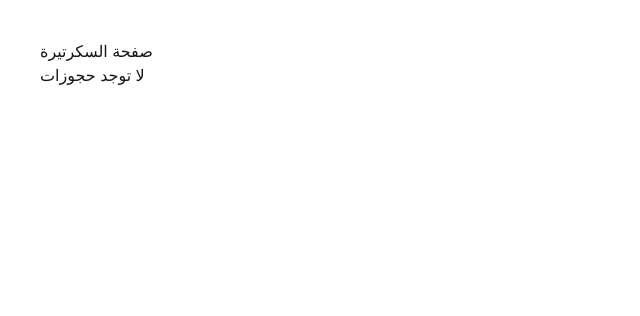
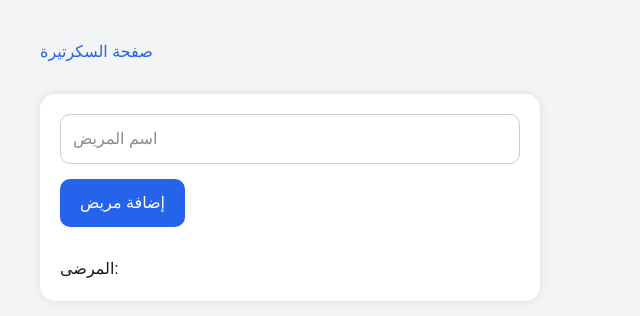
Before and after one commit to yaseenalqasim-ai/dentist-clinic, a Next.js app: page /secretary in a window 1280 px wide. Shown: the top 316 px of the page, without its empty margins (0-640 px from the left). Built offline with nearby package versions, Linux system fonts and the light colour scheme.

Commit message:
build secretary system

```diff
--- a/app/secretary/page.tsx
+++ b/app/secretary/page.tsx
@@ -1,43 +1,91 @@
 "use client";
 
-import { useEffect, useState } from "react";
+import { useState } from "react";
 
 export default function SecretaryPage() {
-  const [appointments, setAppointments] = useState<any[]>([]);
+  const [patients, setPatients] = useState<string[]>([]);
+  const [name, setName] = useState("");
 
-  useEffect(() => {
-    const data =
-      JSON.parse(localStorage.getItem("appointments") || "[]");
+  function addPatient() {
+    if (!name) return;
 
-    setAppointments(data);
-  }, []);
+    setPatients([...patients, name]);
+    setName("");
+  }
 
   return (
     <main
       style={{
         padding: "40px",
-        fontFamily: "Arial",
+        fontFamily: "sans-serif",
+        background: "#f3f4f6",
+        minHeight: "100vh",
       }}
     >
-      <h1>صفحة السكرتيرة</h1>
+      <h1
+        style={{
+          color: "#2563eb",
+          marginBottom: "30px",
+        }}
+      >
+        صفحة السكرتيرة
+      </h1>
 
-      {appointments.length === 0 ? (
-        <p>لا توجد حجوزات</p>
-      ) : (
-        appointments.map((item, index) => (
+      <div
+        style={{
+          background: "white",
+          padding: "20px",
+          borderRadius: "15px",
+          maxWidth: "500px",
+          boxShadow: "0 0 10px rgba(0,0,0,0.1)",
+        }}
+      >
+        <input
+          type="text"
+          placeholder="اسم المريض"
+          value={name}
+          onChange={(e) => setName(e.target.value)}
+          style={{
+            width: "100%",
+            padding: "12px",
+            marginBottom: "15px",
+            borderRadius: "10px",
+            border: "1px solid #ccc",
+          }}
+        />
+
+        <button
+          onClick={addPatient}
+          style={{
+            padding: "12px 20px",
+            background: "#2563eb",
+            color: "white",
+            border: "none",
+            borderRadius: "10px",
+            cursor: "pointer",
+          }}
+        >
+          إضافة مريض
+        </button>
+
+        <div style={{ marginTop: "30px" }}>
+          <h2>المرضى:</h2>
+
+          {patients.map((patient, index) => (
             <div
               key={index}
               style={{
-              border: "1px solid gray",
-              padding: "15px",
-              marginTop: "15px",
+                background: "#e5e7eb",
+                padding: "10px",
+                borderRadius: "10px",
+                marginTop: "10px",
               }}
             >
-            <p>اسم المريض: {item.name}</p>
-            <p>وقت الحجز: {item.time}</p>
+              {patient}
             </div>
-        ))
-      )}
+          ))}
+        </div>
+      </div>
     </main>
   );
 }
```
Lines whose indentation alone changed are shown as unchanged.
